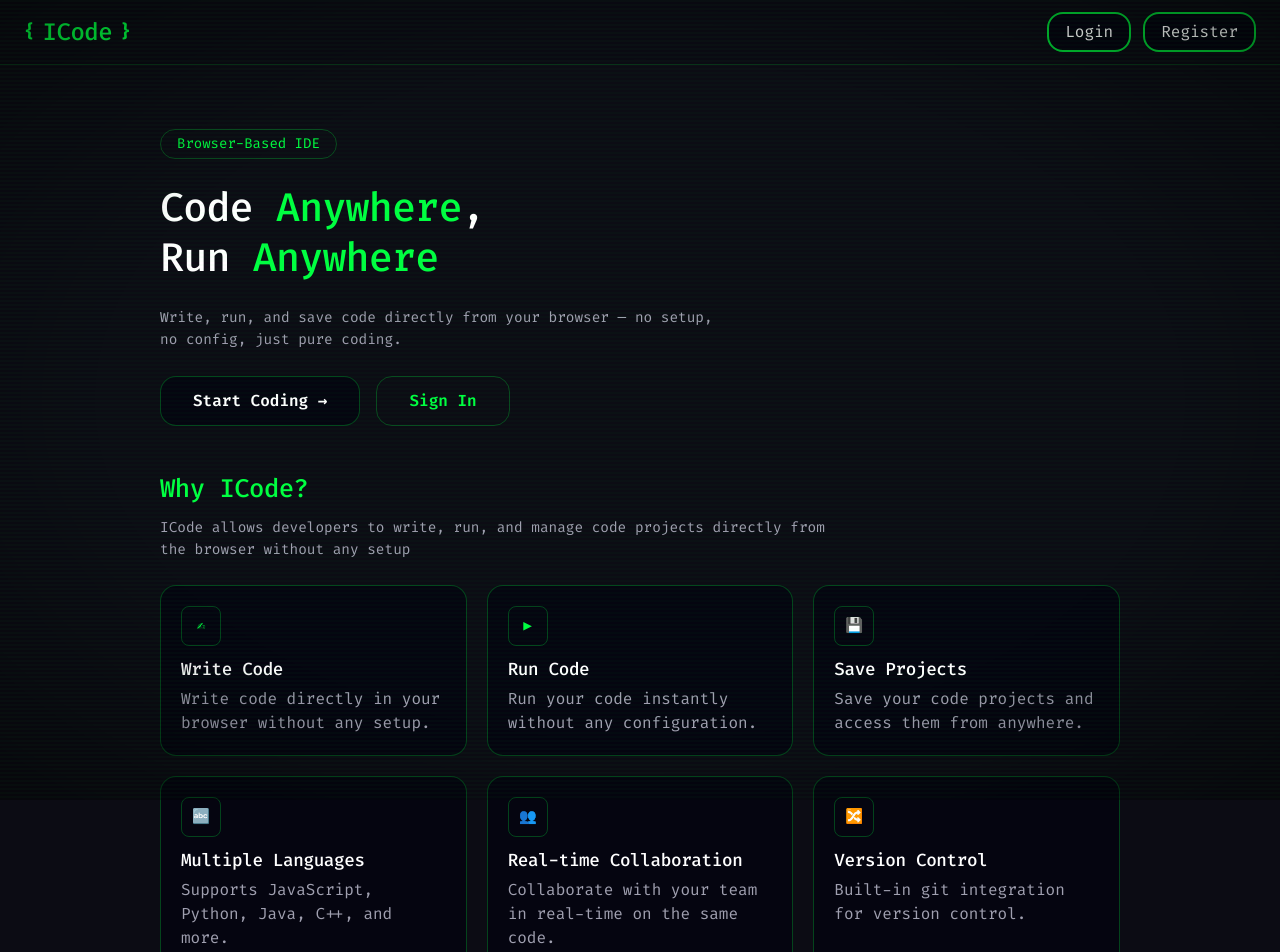
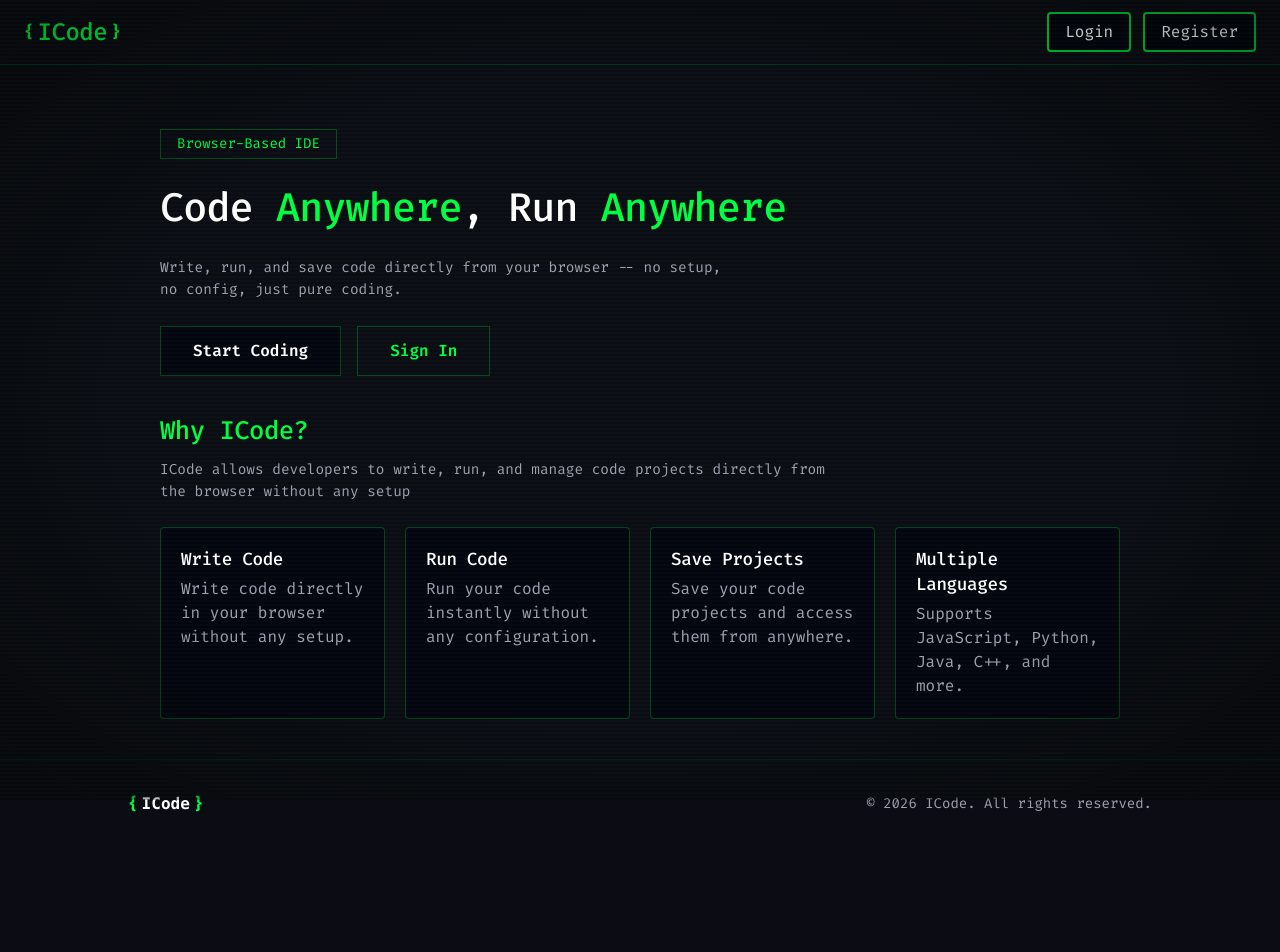
Before and after one commit to saudprashant2062/ICode, a React (Vite) app in the folder Frontend_ICode/: page / in a window 1280 px wide. Shown: the top 952 px of the page. After the commit the page ends 848 px from the top, so only its background shows below. Built offline with nearby package versions, Linux system fonts and the light colour scheme.

Commit message:
Fixed some UI bugs

```diff
--- a/Frontend_ICode/src/components/FeatureCard.jsx
+++ b/Frontend_ICode/src/components/FeatureCard.jsx
@@ -1,14 +1,8 @@
-export default function FeatureCard({ title, description, icon = "</>", delay = 0 }) {
+export default function FeatureCard({ title, description }) {
   return (
-    <div
-      className="group border border-green-500/30 p-5 rounded-2xl bg-black hover:shadow-[0_0_30px_rgba(0,255,65,0.15)] hover:border-green-500 transition-all duration-300 hover:-translate-y-1 animate-fade-in-up"
-      style={{ animationDelay: `${delay}s` }}
-    >
-      <div className="w-10 h-10 rounded-lg border border-green-500/30 flex items-center justify-center text-green-400 text-lg mb-3 group-hover:border-green-400 group-hover:shadow-[0_0_10px_rgba(0,255,65,0.2)] transition-all duration-300">
-        {icon}
-      </div>
-      <h3 className="font-bold text-xl text-white group-hover:text-green-400 transition-colors duration-300">{title}</h3>
-      <p className="text-gray-600 mt-1 group-hover:text-gray-700 transition-colors duration-300">{description}</p>
+    <div className="border border-green-500/30 p-5 rounded bg-black hover:border-green-500 transition-all duration-200">
+      <h3 className="font-bold text-xl text-white">{title}</h3>
+      <p className="text-gray-600 mt-1">{description}</p>
     </div>
   );
 }
--- a/Frontend_ICode/src/components/Navbar.jsx
+++ b/Frontend_ICode/src/components/Navbar.jsx
@@ -1,65 +1,33 @@
 import { Link, useLocation } from "react-router-dom";
-import { useState } from "react";
 
 export default function Navbar({ title }) {
   const location = useLocation();
-  const [mobileOpen, setMobileOpen] = useState(false);
-
-  const links = [
-    { to: "/login", label: "Login" },
-    { to: "/register", label: "Register" },
-  ];
 
   return (
-    <nav className="border-b px-6 py-3 flex justify-between items-center relative z-50">
-      <Link to="/" className="flex items-center gap-2 group">
-        <span className="text-green-400 text-xl font-bold group-hover:shadow-[0_0_10px_rgba(0,255,65,0.3)] transition-all duration-300">
-          {'{'}
-        </span>
-        <h1 className="text-2xl font-bold text-green-400 font-mono tracking-tight">{title}</h1>
-        <span className="text-green-400 text-xl font-bold group-hover:shadow-[0_0_10px_rgba(0,255,65,0.3)] transition-all duration-300">
-          {'}'}
-        </span>
+    <nav className="border-b px-6 py-3 flex justify-between items-center">
+      <Link to="/" className="flex items-center gap-1">
+        <span className="text-green-400 font-bold">{'{'}</span>
+        <h1 className="text-2xl font-bold text-green-400 font-mono">{title}</h1>
+        <span className="text-green-400 font-bold">{'}'}</span>
       </Link>
-
-      <button
-        className="md:hidden text-green-400 text-2xl focus:outline-none"
-        onClick={() => setMobileOpen(!mobileOpen)}
-        aria-label="Toggle menu"
-      >
-        {mobileOpen ? '✕' : '☰'}
-      </button>
-
-      <div className="hidden md:flex gap-3">
-        {links.map((link) =>
-          location.pathname !== link.to && (
-            <Link
-              key={link.to}
-              to={link.to}
-              className="px-4 py-1.5 rounded-2xl bg-black text-white border-2 border-green-500 hover:shadow-[0_0_12px_rgba(0,255,65,0.3)] hover:bg-green-500 transition-all duration-300"
-            >
-              {link.label}
-            </Link>
-          )
+      <div className="flex gap-3">
+        {location.pathname !== "/login" && (
+          <Link
+            to="/login"
+            className="px-4 py-1.5 rounded bg-black text-white border-2 border-green-500 hover:bg-green-500 transition-all duration-200"
+          >
+            Login
+          </Link>
+        )}
+        {location.pathname !== "/register" && (
+          <Link
+            to="/register"
+            className="px-4 py-1.5 rounded bg-black text-white border-2 border-green-500 hover:bg-green-500 transition-all duration-200"
+          >
+            Register
+          </Link>
         )}
       </div>
-
-      {mobileOpen && (
-        <div className="absolute top-full left-0 right-0 bg-gray-800 border-b border-green-500/20 md:hidden flex flex-col items-center gap-3 py-4 px-6 animate-fade-in-up">
-          {links.map((link) =>
-            location.pathname !== link.to && (
-              <Link
-                key={link.to}
-                to={link.to}
-                onClick={() => setMobileOpen(false)}
-                className="w-full text-center px-4 py-2 rounded-2xl bg-black text-white border-2 border-green-500 hover:shadow-[0_0_12px_rgba(0,255,65,0.3)] hover:bg-green-500 transition-all duration-300"
-              >
-                {link.label}
-              </Link>
-            )
-          )}
-        </div>
-      )}
     </nav>
   );
 }
--- a/Frontend_ICode/src/components/Section.jsx
+++ b/Frontend_ICode/src/components/Section.jsx
@@ -1,6 +1,6 @@
-export default function Section({ children, className = "", dark = false }) {
+export default function Section({ children, className = "" }) {
   return (
-    <section className={`max-w-5xl mx-auto py-12 px-8 ${dark ? 'bg-black/30 rounded-2xl my-8' : ''} ${className}`}>
+    <section className={`max-w-5xl mx-auto py-10 px-8 ${className}`}>
       {children}
     </section>
   );
--- a/Frontend_ICode/src/index.css
+++ b/Frontend_ICode/src/index.css
@@ -28,7 +28,6 @@
 html {
   scrollbar-color: #00ff41 #0c0c14;
   scrollbar-width: thin;
-  scroll-behavior: smooth;
 }
 
 body {
@@ -38,8 +37,6 @@ body {
   font-weight: 400;
   position: relative;
   overflow-x: hidden;
-  -webkit-font-smoothing: antialiased;
-  -moz-osx-font-smoothing: grayscale;
 }
 
 body::after {
@@ -86,16 +83,12 @@ h1, h2, h3, h4, h5, h6 {
   font-size: 0.9rem !important;
 }
 
-a, button, .border {
-  transition: all 0.3s ease;
+a, button {
+  transition: all 0.2s ease;
 }
 
 .text-green-400 {
   text-shadow: none;
-}
-
-.bg-green-500 {
-  box-shadow: none;
 }
 
 .bg-green-500:hover {
@@ -113,67 +106,16 @@ a, button, .border {
 
 nav {
   border-color: rgba(0, 255, 65, 0.15) !important;
-  background: rgba(12, 12, 20, 0.95);
-  backdrop-filter: blur(4px);
+  background: #0c0c14;
 }
 
 p {
   color: #a0a0b0;
 }
 
-@keyframes blink {
-  0%, 100% { opacity: 1; }
-  50% { opacity: 0; }
-}
-
-@keyframes fadeInUp {
-  from { opacity: 0; transform: translateY(20px); }
-  to { opacity: 1; transform: translateY(0); }
-}
-
-@keyframes pulseGlow {
-  0%, 100% { box-shadow: 0 0 8px rgba(0, 255, 65, 0.2); }
-  50% { box-shadow: 0 0 20px rgba(0, 255, 65, 0.4); }
-}
-
-@keyframes typing {
-  from { width: 0; }
-  to { width: 100%; }
-}
-
-@keyframes scanline {
-  0% { transform: translateY(-100%); }
-  100% { transform: translateY(100vh); }
-}
-
-.animate-blink {
-  animation: blink 1s step-end infinite;
-}
-
-.animate-fade-in-up {
-  animation: fadeInUp 0.6s ease-out both;
-}
-
-.animate-pulse-glow {
-  animation: pulseGlow 2s ease-in-out infinite;
-}
-
-.typing-animation {
-  overflow: hidden;
-  white-space: nowrap;
-  animation: typing 2s steps(30, end);
-}
-
-.delay-100 { animation-delay: 0.1s; }
-.delay-200 { animation-delay: 0.2s; }
-.delay-300 { animation-delay: 0.3s; }
-.delay-400 { animation-delay: 0.4s; }
-.delay-500 { animation-delay: 0.5s; }
-
 input:-webkit-autofill,
 input:-webkit-autofill:hover,
 input:-webkit-autofill:focus {
   -webkit-text-fill-color: #c0c0d0;
   -webkit-box-shadow: 0 0 0px 1000px #0c0c14 inset;
-  transition: background-color 5000s ease-in-out 0s;
 }
--- a/Frontend_ICode/src/pages/Landing.jsx
+++ b/Frontend_ICode/src/pages/Landing.jsx
@@ -8,32 +8,18 @@ export default function Landing() {
     {
       title: "Write Code",
       description: "Write code directly in your browser without any setup.",
-      icon: "✍",
     },
     {
       title: "Run Code",
       description: "Run your code instantly without any configuration.",
-      icon: "▶",
     },
     {
       title: "Save Projects",
       description: "Save your code projects and access them from anywhere.",
-      icon: "💾",
     },
     {
       title: "Multiple Languages",
       description: "Supports JavaScript, Python, Java, C++, and more.",
-      icon: "🔤",
-    },
-    {
-      title: "Real-time Collaboration",
-      description: "Collaborate with your team in real-time on the same code.",
-      icon: "👥",
-    },
-    {
-      title: "Version Control",
-      description: "Built-in git integration for version control.",
-      icon: "🔀",
     },
   ];
 
@@ -44,27 +30,25 @@ export default function Landing() {
 
         <main className="max-w-5xl mx-auto px-8 pt-16 pb-0">
           <div className="space-y-6 max-w-3xl">
-            <div className="inline-block px-4 py-1 border border-green-500 rounded-full text-sm text-green-400 hover:shadow-[0_0_10px_rgba(0,255,65,0.2)] transition-all duration-300 animate-fade-in-up">
+            <div className="inline-block px-4 py-1 border border-green-500 text-sm text-green-400">
               Browser-Based IDE
             </div>
-            <h1 className="text-5xl font-bold text-white leading-tight animate-fade-in-up delay-100">
-              Code <span className="text-green-400">Anywhere</span>,<br />
-              Run <span className="text-green-400">Anywhere</span>
-              <span className="text-green-400 animate-blink">_</span>
+            <h1 className="text-5xl font-bold text-white leading-tight">
+              Code <span className="text-green-400">Anywhere</span>, Run <span className="text-green-400">Anywhere</span>
             </h1>
-            <p className="text-lg text-gray-600 max-w-xl animate-fade-in-up delay-200">
-              Write, run, and save code directly from your browser — no setup, no config, just pure coding.
+            <p className="text-lg text-gray-600 max-w-xl">
+              Write, run, and save code directly from your browser -- no setup, no config, just pure coding.
             </p>
-            <div className="flex gap-4 animate-fade-in-up delay-300">
+            <div className="flex gap-4">
               <Link
                 to="/register"
-                className="px-8 py-3 bg-black text-white border border-green-500 rounded-2xl font-semibold hover:shadow-[0_0_20px_rgba(0,255,65,0.3)] hover:bg-green-500 transition-all duration-300"
+                className="px-8 py-3 bg-black text-white border border-green-500 font-semibold hover:bg-green-500 transition-all duration-200"
               >
-                Start Coding →
+                Start Coding
               </Link>
               <Link
                 to="/login"
-                className="px-8 py-3 bg-transparent text-green-400 border border-green-500/50 rounded-2xl font-semibold hover:border-green-500 hover:shadow-[0_0_12px_rgba(0,255,65,0.2)] transition-all duration-300"
+                className="px-8 py-3 bg-transparent text-green-400 border border-green-500 font-semibold hover:bg-green-500 hover:text-black transition-all duration-200"
               >
                 Sign In
               </Link>
@@ -80,37 +64,20 @@ export default function Landing() {
               directly from the browser without any setup
             </p>
           </div>
-          <div className="grid grid-cols-1 sm:grid-cols-2 lg:grid-cols-3 gap-5 mt-6">
-            {features.map((feature, i) => (
+          <div className="grid grid-cols-1 sm:grid-cols-2 lg:grid-cols-4 gap-5 mt-6">
+            {features.map((feature) => (
               <FeatureCard
                 key={feature.title}
                 title={feature.title}
                 description={feature.description}
-                icon={feature.icon}
-                delay={0.1 * i}
               />
             ))}
           </div>
         </Section>
 
-        <Section dark>
-          <div className="text-center space-y-4">
-            <h2 className="text-3xl font-bold text-green-400">Ready to Start Coding?</h2>
-            <p className="text-lg max-w-xl mx-auto">
-              Join thousands of developers who use ICode every day
-            </p>
-            <Link
-              to="/register"
-              className="inline-block px-10 py-4 bg-black text-white border border-green-500 rounded-2xl font-semibold text-lg hover:shadow-[0_0_25px_rgba(0,255,65,0.4)] hover:bg-green-500 transition-all duration-300 animate-pulse-glow"
-            >
-              Get Started Free →
-            </Link>
-          </div>
-        </Section>
-
         <footer className="border-t border-green-500/10 py-8 px-8">
           <div className="max-w-5xl mx-auto flex flex-col md:flex-row justify-between items-center gap-4">
-            <div className="flex items-center gap-2">
+            <div className="flex items-center gap-1">
               <span className="text-green-400 font-bold">{'{'}</span>
               <span className="text-white font-mono font-bold">ICode</span>
               <span className="text-green-400 font-bold">{'}'}</span>
```
Also changed, not shown: Frontend_ICode/src/pages/Dashboard.jsx (+11 -14 lines), Frontend_ICode/src/pages/Editor.jsx (+9 -10 lines), Frontend_ICode/src/pages/Login.jsx (+5 -8 lines), Frontend_ICode/src/pages/Register.jsx (+8 -11 lines).
